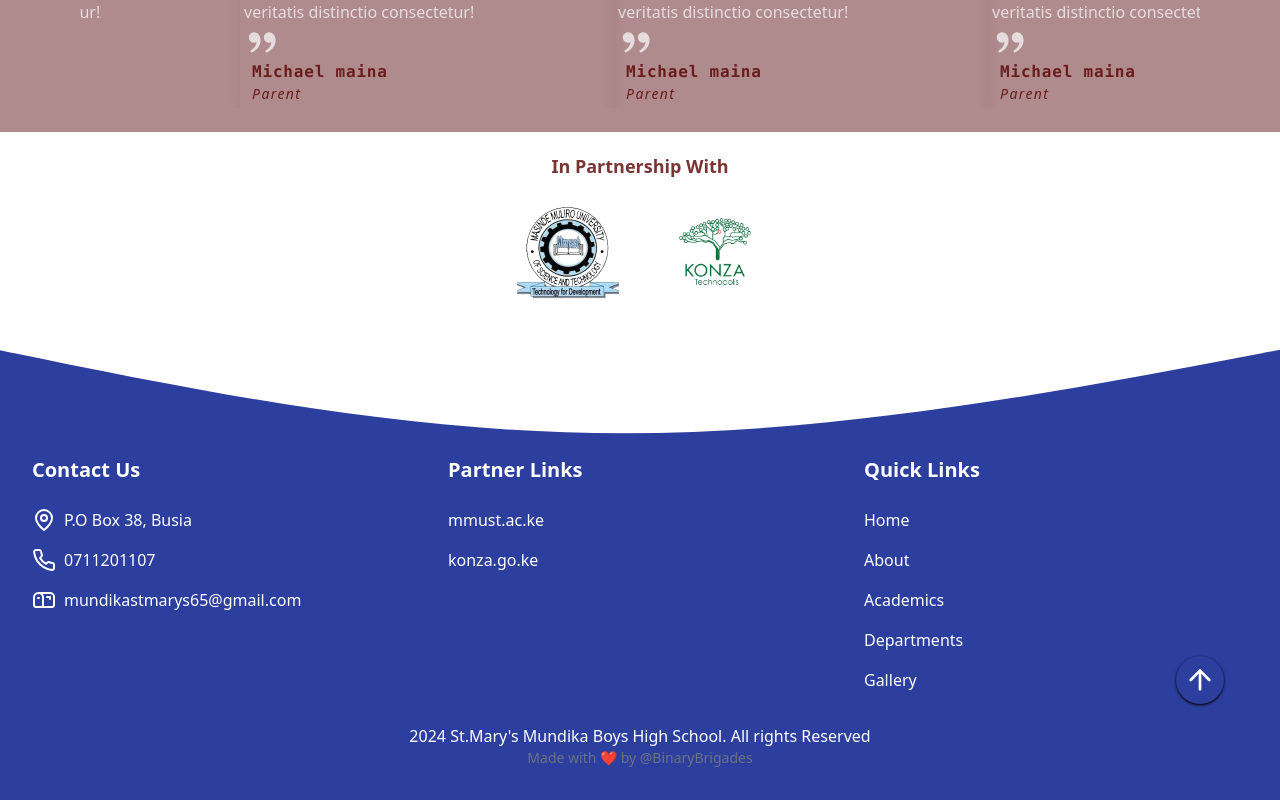
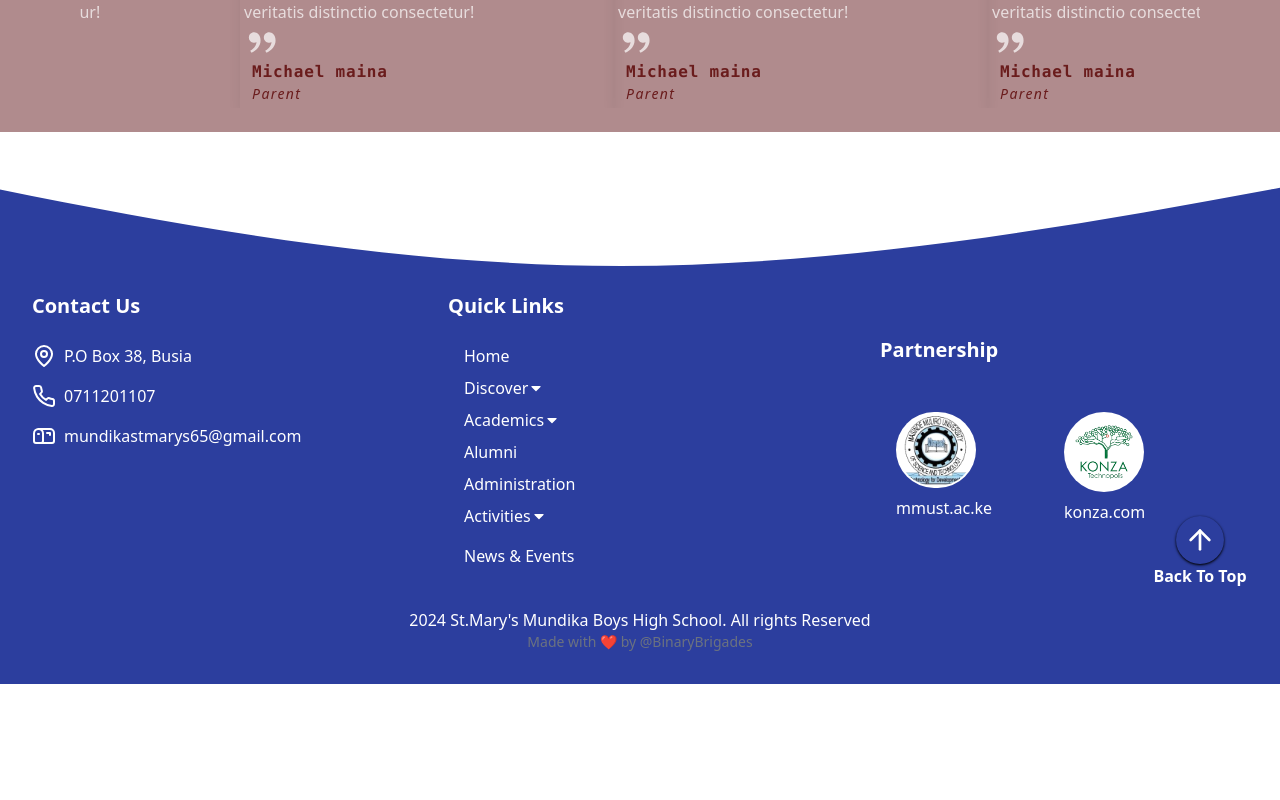
Before and after one commit to Binary-Brigades/Mundika-high-school, a React (Vite) app: page / in a window 1280 px wide. Shown: the part 1934-2734 px from the top of the page. After the commit the page ends 2618 px from the top, so only its background shows below. Built offline with nearby package versions, Linux system fonts and the light colour scheme.

Commit message:
Fix : footer, partnership
Co-authored-by: Muchael123  <Mainamichael2849@gmail.com>

```diff
--- a/src/Pages/Homepage.jsx
+++ b/src/Pages/Homepage.jsx
@@ -20,7 +20,7 @@ function Homepage() {
       <About />
       <PricipalMessage />
       <Testimonials />
-      <Partnership />
+      {/* <Partnership /> */}
       <Footer />
     </div>
   );
--- a/src/components/Discover/About/About.jsx
+++ b/src/components/Discover/About/About.jsx
@@ -19,7 +19,7 @@ function About() {
       <Description />
       <AboutVisionMission />
       <Achievement />
-      <Partnership />
+      {/* <Partnership /> */}
       <div id="footer">
         <Footer />
       </div>
--- a/src/components/Homepage/Testimonials.jsx
+++ b/src/components/Homepage/Testimonials.jsx
@@ -44,7 +44,7 @@ function Testimonials() {
     ],
   };
   return (
-    <div className="w-screen px-4 py-6 md:px-12 lg:px-20 bg-[#b08b8d]">
+    <div className="w-screen px-4 py-6 md:px-12 lg:px-20 bg-[#b08b8d] md:mb-8">
       <h2 className="text-white font-semibold text-xl tracking-wider">
         Testimonials
       </h2>
--- a/src/components/common/Footer.jsx
+++ b/src/components/common/Footer.jsx
@@ -1,12 +1,54 @@
 import React from "react";
 import svg from "../../assets/image.svg";
 import { HashLink } from "react-router-hash-link";
+import { Link, NavLink } from "react-router-dom";
+import { FaCaretDown } from "react-icons/fa";
+import { HiMail } from "react-icons/hi";
 function Footer() {
+  const dropdownAcademics = [
+    {
+      name: "Finance",
+      link: "#",
+    },
+    {
+      name: "Performance",
+      link: "#",
+    },
+    {
+      name: "Admission",
+      link: "#",
+    },
+    {
+      name: "E-library",
+      link: "#",
+    },
+  ];
+
+  const dropdownActivities = [
+    {
+      name: "Clubs & Societies",
+      link: "#",
+    },
+    {
+      name: "Games & Sports",
+      link: "#",
+    },
+  ];
+  const dropdownDiscover = [
+    {
+      name: "About",
+      link: "#",
+    },
+    {
+      name: "Gallery",
+      link: "#",
+    },
+  ];
   return (
     <section className="text-white  bottom-0 relative" id="footer">
       <footer className="bg text-white py-8 relative pt-[160px] md:pt-28">
         <div className="max-w-7xl mx-auto px-4 sm:px-6 lg:px-8">
-          <div className="grid grid-cols-2 md:grid-cols-3 gap-8">
+          <div className="grid grid-cols-2 md:grid-cols-3 gap-8 pt-4">
             <div>
               <h5 className="text-xl font-semibold mb-6">Contact Us</h5>
               <ul className="space-y-4">
@@ -63,63 +105,171 @@ function Footer() {
                     <path d="M6.5 5C9 5 11 7 11 9.5V17a2 2 0 0 1-2 2v0"></path>
                     <line x1="6" x2="7" y1="10" y2="10"></line>
                   </svg>
-                  <span>mundikastmarys65@gmail.com</span>
-                </li>
-              </ul>
-            </div>
-            <div>
-              <h5 className="text-xl font-semibold mb-6">Partner Links</h5>
-              <ul className="space-y-4">
-                <li>
-                  <a href="#" className="hover:underline" rel="ugc">
-                    mmust.ac.ke
-                  </a>
-                </li>
-                <li>
-                  <a href="#" className="hover:underline" rel="ugc">
-                    konza.go.ke
-                  </a>
+                  <span className="truncate">mundikastmarys65@gmail.com</span>
                 </li>
               </ul>
             </div>
             <div>
               <h5 className="text-xl font-semibold mb-6">Quick Links</h5>
-              <ul className="space-y-4">
-                <li>
-                  <a href="#" className="hover:underline" rel="ugc">
+              <div className=" flex flex-col ">
+                <ul className="flex flex-col ml-4 gap-2">
+                  <li className="">
+                    <NavLink
+                      to="/"
+                      // activeClsName="active"
+                      onClick={() => window.scrollTo(0, 0)}
+                    >
                       Home
-                  </a>
+                    </NavLink>
                   </li>
-                <li>
-                  <a href="#" className="hover:underline" rel="ugc">
-                    About
-                  </a>
+                  <li className="relative group cursor-pointer">
+                    <div className="dropdown flex items-center">
+                      <span>Discover</span>
+                      <span>
+                        <FaCaretDown className="transition-all duration-200 group-hover:rotate-180" />
+                      </span>
+                    </div>
+                    <div className="absolute -left-9 z-[999] hidden group-hover:block shadow-md text-black w-[150px] bg-white p-2">
+                      <ul>
+                        {dropdownDiscover.map((data) => {
+                          return (
+                            <li key={data.name}>
+                              <Link
+                                className="inline-block w-full rounded-md p-2 hover:bg-[#2c3e9e]/20"
+                                to={"/discover"}
+                                state={data?.name}
+                              >
+                                {data.name}
+                              </Link>
                             </li>
-                <li>
-                  <a href="#" className="hover:underline" rel="ugc">
-                    Academics
-                  </a>
+                          );
+                        })}
+                      </ul>
+                    </div>
                   </li>
-                <li>
-                  <a href="#" className="hover:underline" rel="ugc">
-                    Departments
-                  </a>
+                  <li className="relative group cursor-pointer">
+                    <div className="dropdown flex items-center">
+                      <span>Academics</span>
+                      <span>
+                        <FaCaretDown className="transition-all duration-200 group-hover:rotate-180" />
+                      </span>
+                    </div>
+                    <div className="absolute -left-9 z-[999] hidden group-hover:block shadow-md text-black w-[180px] bg-white p-2">
+                      <ul>
+                        {dropdownAcademics.map((data) => {
+                          return (
+                            <li key={data.name}>
+                              <Link
+                                className="inline-block w-full rounded-md p-2 hover:bg-[#2c3e9e]/20"
+                                to={"/academics"}
+                                state={data?.name}
+                              >
+                                {data.name}
+                              </Link>
                             </li>
-                <li>
-                  <a href="#" className="hover:underline" rel="ugc">
-                    Gallery
-                  </a>
+                          );
+                        })}
+                      </ul>
+                    </div>
+                  </li>
+                  <li className="">
+                    <NavLink
+                      activeclassname="active"
+                      to="/alumni"
+                      onClick={() => window.scrollTo(0, 0)}
+                    >
+                      Alumni
+                    </NavLink>
+                  </li>
+                  <li className="">
+                    <NavLink
+                      activeclassname="active"
+                      to="/administration"
+                      onClick={() => window.scrollTo(0, 0)}
+                    >
+                      Administration
+                    </NavLink>
+                  </li>
+                  {/* dropdown */}
+                  <li className="relative group cursor-pointer">
+                    <div className="dropdown flex items-center">
+                      <span>Activities</span>
+                      <span>
+                        <FaCaretDown className="transition-all duration-200 group-hover:rotate-180" />
+                      </span>
+                    </div>
+                    <div className="absolute -left-9 z-[999] hidden group-hover:block shadow-md text-black w-[180px] bg-white p-2">
+                      <ul>
+                        {dropdownActivities.map((data) => {
+                          return (
+                            <li key={data.name}>
+                              <Link
+                                className="inline-block w-full rounded-md p-2 hover:bg-[#2c3e9e]/20"
+                                to={"/activities"}
+                                state={data?.name}
+                              >
+                                {data.name}
+                              </Link>
+                            </li>
+                          );
+                        })}
+                      </ul>
+                    </div>
+                  </li>
+                  <li className="py-2">
+                    <NavLink
+                      activeclassname="active"
+                      to="/newsandevents"
+                      onClick={() => window.scrollTo(0, 0)}
+                    >
+                      News & Events
+                    </NavLink>
                   </li>
                 </ul>
               </div>
             </div>
+
+            <div className="flex flex-col py-5 px-4 justify-center items-center w-full">
+              <h5 className="font-semibold text-xl mb-6 w-full text-center md:text-left">
+                Partnership
+              </h5>
+              <div className="w-full flex justify-center my-4 md:my-6 items-center flex-row gap-4 md:gap-2 text-center md:text-left pl-8 md:pl-2">
+                <a
+                  href="https://www.mmust.ac.ke/"
+                  target="_blank"
+                  className="h-24 w-40 flex flex-col gap-2"
+                >
+                  <img
+                    src="/mmust.png"
+                    alt="mmust"
+                    className=" rounded-full object-cover bg-white w-[150px] h-[150px] p-[2px] md:w-[80px] md:h-[80px]"
+                  />
+                  <p>mmust.ac.ke</p>
+                </a>
+                <a
+                  href="www.konza.com"
+                  target="_blank"
+                  className="h-24 w-40 flex flex-col gap-2 "
+                >
+                  <img
+                    src="/konza.png"
+                    alt="Konza"
+                    className=" rounded-full object-cover bg-white w-[150px] h-[150px] p-[2px] md:w-[80px] md:h-[80px]"
+                  />
+                  <p>konza.com</p>
+                </a>
+              </div>
+            </div>
+          </div>
+
           <div className="text-center mt-8">
             <p>2024 St.Mary's Mundika Boys High School. All rights Reserved</p>
           </div>
         </div>
+        <div className="absolute flex items-center  justify-center float-right flex-col bottom-24 right-2">
           <a
             href=""
-          className="absolute w-12 flex items-center justify-center float-right shadow rounded-full shadow-black px-2 py-2 bg-[#2c3e9e] mx-12 bottom-24 right-2"
+            className="w-12 flex items-center justify-center  shadow rounded-full shadow-black px-2 py-2 bg-[#2c3e9e] mx-12 "
             rel="ugc"
           >
             <HashLink smooth to="#">
@@ -140,6 +290,8 @@ function Footer() {
               </svg>
             </HashLink>
           </a>
+          <p className="font-bold">Back To Top </p>
+        </div>
         <p className="text-sm text-center text-gray-500">
           Made with ❤ by @BinaryBrigades
         </p>
```
Also changed, not shown: src/components/Academics/Finance/FInanceDetails.jsx (+58 -93 lines), src/components/common/Header.jsx (+5 -5 lines). Lines whose indentation alone changed are shown as unchanged.
